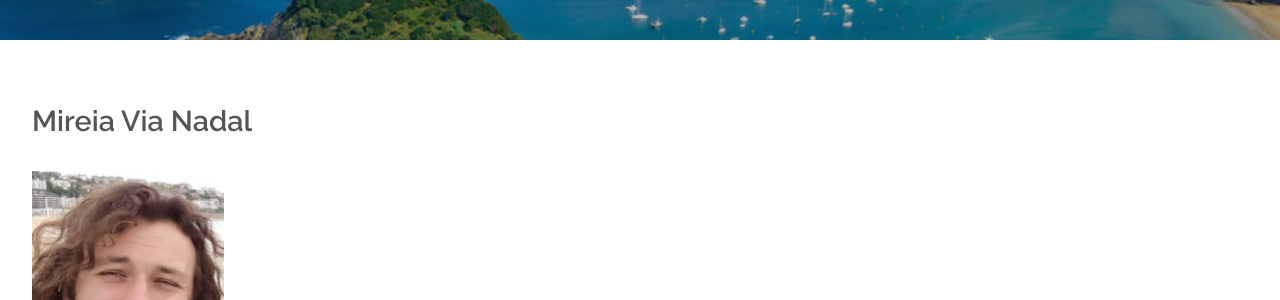
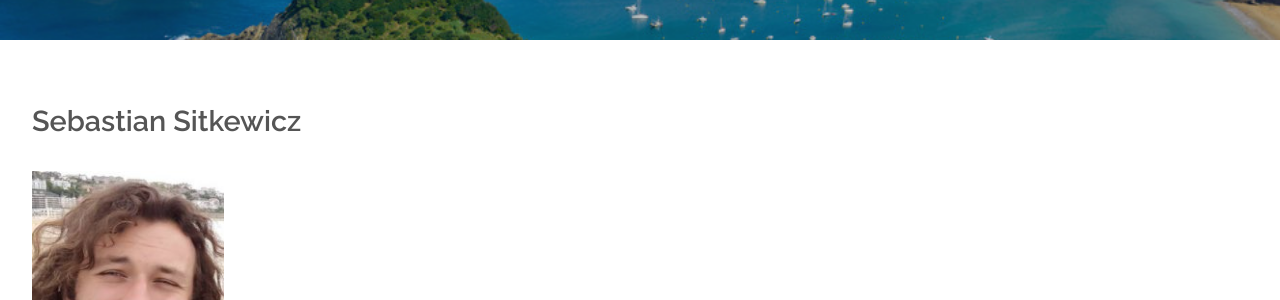
Before and after one commit to old-jekyll-templates/Horizons-Jekyll-Theme, a Jekyll site: the page built from members/sebastian_sitkewicz.html, in a window 1280 px wide and 900 px high. Shown: the part 148-448 px from the top of the window. Built offline with Jekyll 4.4.1, drawn with Linux system fonts in a browser that asks for light colours.

Commit message:
Update sebastian_sitkewicz.html

```diff
--- a/members/sebastian_sitkewicz.html
+++ b/members/sebastian_sitkewicz.html
@@ -31,7 +31,7 @@ layout: main
 				<div id="content" class="9u skel-cell-important">
 					<section>
 						<header class="major">
-		 			          <h2>Mireia Via Nadal</h2>
+		 			          <h2>Sebastian Sitkewicz</h2>
                          </header>
 	    <a href="#" class="image feature"><img src="{{ site.baseurl }}/members/photos/sebstian.jpg" alt="" style="width: 15vw; min-width: 60px;" /></a>
 	    <p>Contact: sebastian.p.sitkiewicz@gmail.com</p>
```
